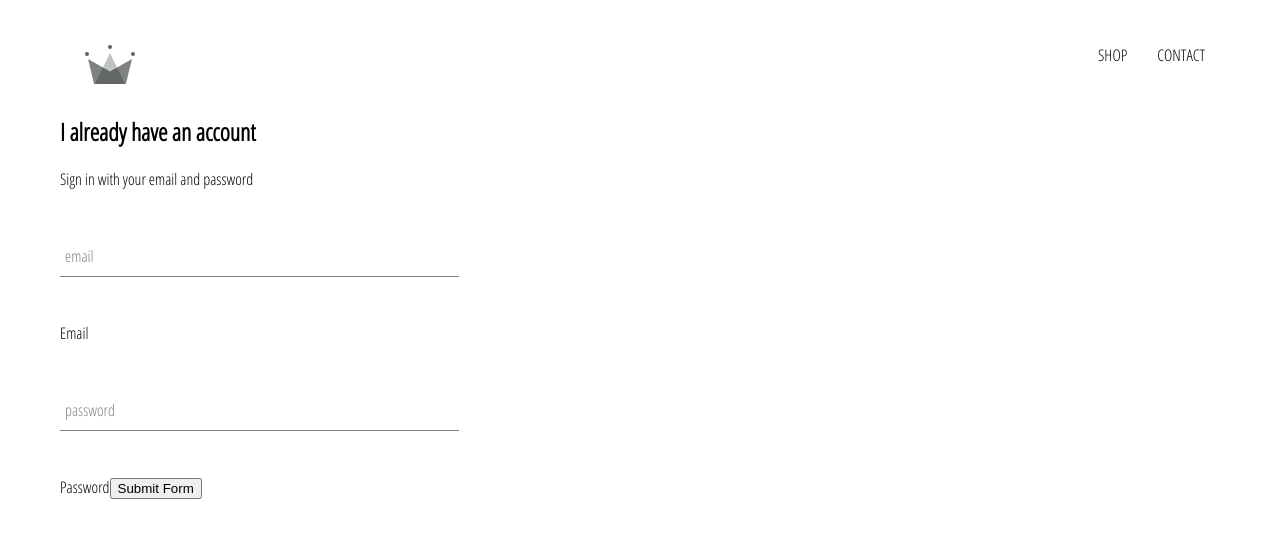
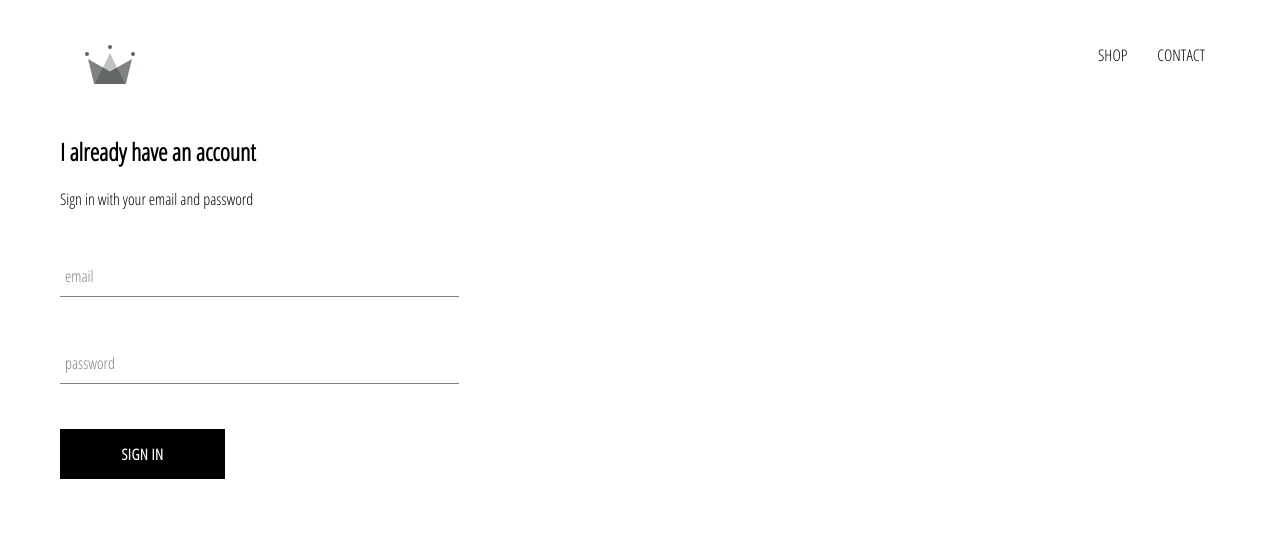
Before and after one commit to GBRBD/crwn-clothing, a React (Create React App) app: page /signin in a window 1280 px wide. Shown: the top 538 px of the page. Built offline with nearby package versions, Linux system fonts and the light colour scheme.

Commit message:
Create CustomButton component

```diff
--- a/src/components/collection-preview/collection-preview.component.jsx
+++ b/src/components/collection-preview/collection-preview.component.jsx
@@ -1,6 +1,6 @@
 import React from 'react';
 
-import './collection-preview.component.scss';
+import './collection-preview.styles.scss';
 import CollectionItem from '../collection-item/collection-item.component';
 
 const CollectionPreview = ({ title, items }) => {
--- /dev/null
+++ b/src/components/custom-button/custom-button.component.jsx
@@ -0,0 +1,11 @@
+import React from 'react';
+
+import './custom-button.styles.scss';
+
+const CustomButton = ({ children, ...otherProps }) => (
+  <button className='custom-button' {...otherProps}>
+    {children}
+  </button>
+);
+
+export default CustomButton;
--- /dev/null
+++ b/src/components/custom-button/custom-button.styles.scss
@@ -0,0 +1,22 @@
+.custom-button {
+  min-width: 165px;
+  width: auto;
+  height: 50px;
+  letter-spacing: 0.5px;
+  line-height: 50px;
+  padding: 0 35px 0 35px;
+  font-size: 15px;
+  background-color: black;
+  color: white;
+  text-transform: uppercase;
+  font-family: 'Open Sans Condensed';
+  font-weight: bolder;
+  border: none;
+  cursor: pointer;
+
+  &:hover {
+    background-color: white;
+    color: black;
+    border: 1px solid black;
+  }
+}
--- a/src/components/sign-in/sign-in.component.jsx
+++ b/src/components/sign-in/sign-in.component.jsx
@@ -1,9 +1,11 @@
-import React, { Component } from 'react';
+import React from 'react';
+
 import FormInput from '../form-input/form-input.component';
+import CustomButton from '../custom-button/custom-button.component';
 
-import './sign-in.component.scss';
+import './sign-in.styles.scss';
 
-export class SignIn extends Component {
+class SignIn extends React.Component {
   constructor(props) {
     super(props);
 
@@ -21,36 +23,34 @@ export class SignIn extends Component {
 
   handleChange = event => {
     const { value, name } = event.target;
+
     this.setState({ [name]: value });
   };
 
   render() {
-    const { email, password } = this.state;
-
     return (
-      <div className='sign-in' onSubmit={this.handleSubmit}>
+      <div className='sign-in'>
         <h2>I already have an account</h2>
         <span>Sign in with your email and password</span>
-        <form>
+
+        <form onSubmit={this.handleSubmit}>
           <FormInput
+            name='email'
             type='email'
-            name='email'
+            handleChange={this.handleChange}
+            value={this.state.email}
             label='email'
-            value={email}
             required
+          />
+          <FormInput
+            name='password'
+            type='password'
+            value={this.state.password}
             handleChange={this.handleChange}
+            label='password'
+            required
           />
-          <label>Email</label>
-          <FormInput
-            type='password'
-            name='password'
-            label='password'
-            value={password}
-            required
-            handleChange={this.handleChange}
-          />
-          <label>Password</label>
-          <input type='submit' value='Submit Form' />
+          <CustomButton type='submit'> Sign in </CustomButton>
         </form>
       </div>
     );
--- a/src/components/sign-in/sign-in.component.scss
+++ /dev/null
@@ -1,3 +0,0 @@
-.sign-in {
-  width: 30vw;
-}
--- /dev/null
+++ b/src/components/sign-in/sign-in.styles.scss
@@ -0,0 +1,9 @@
+.sign-in {
+  width: 30vw;
+  display: flex;
+  flex-direction: column;
+
+  .title {
+    margin: 10px 0;
+  }
+}
```
Also changed, not shown: src/components/collection-preview/collection-preview.styles.scss (renamed from src/components/collection-preview/collection-preview.component.scss).
